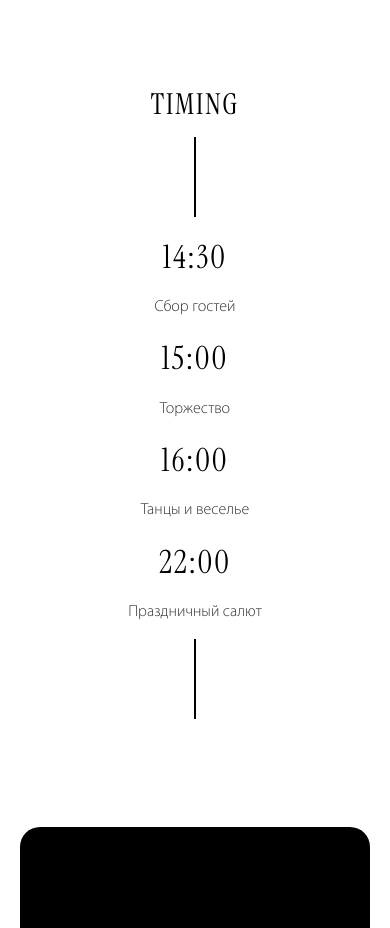
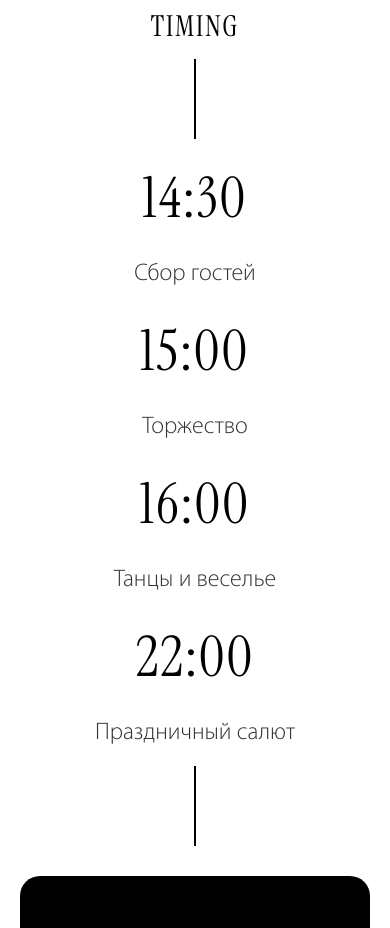
Before and after one commit to HaarDD/wedding-nikita-kristina, a plain HTML site: page index.html in a window 390 px wide. Shown: the part 2201-3129 px from the top of the page. Drawn offline with Linux system fonts and the light colour scheme.

Commit message:
some fixes

```diff
--- a/style.css
+++ b/style.css
@@ -82,7 +82,7 @@ body {
 }
 
 .nav-logo-full {
-    height: 40px;
+    height: 35px;
     width: auto;
     position: absolute;
     left: 50%;
@@ -588,7 +588,7 @@ body {
 
 .timing-time {
     font-family: var(--font-display);
-    font-size: clamp(2rem, 7vw, 3.5rem);
+    font-size: 3.5rem;
     font-weight: 300;
     letter-spacing: 2px;
     margin-bottom: 10px;
@@ -596,7 +596,7 @@ body {
 
 .timing-event {
     font-family: 'Myriad VF', sans-serif;
-    font-size: clamp(1rem, 3vw, 1.5rem);
+    font-size: 1.5rem;
     font-weight: 300;
     opacity: 0.8;
 }
```
